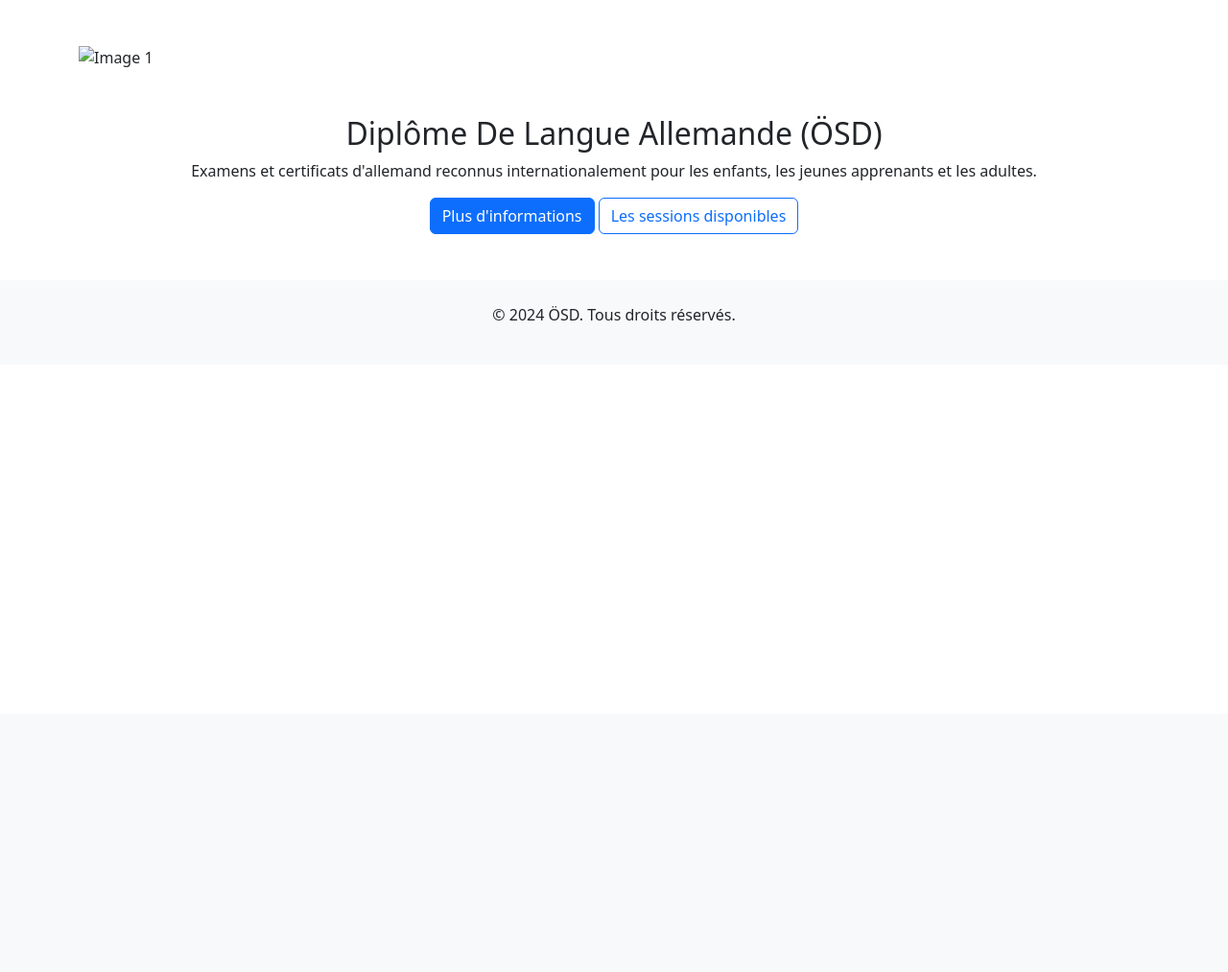
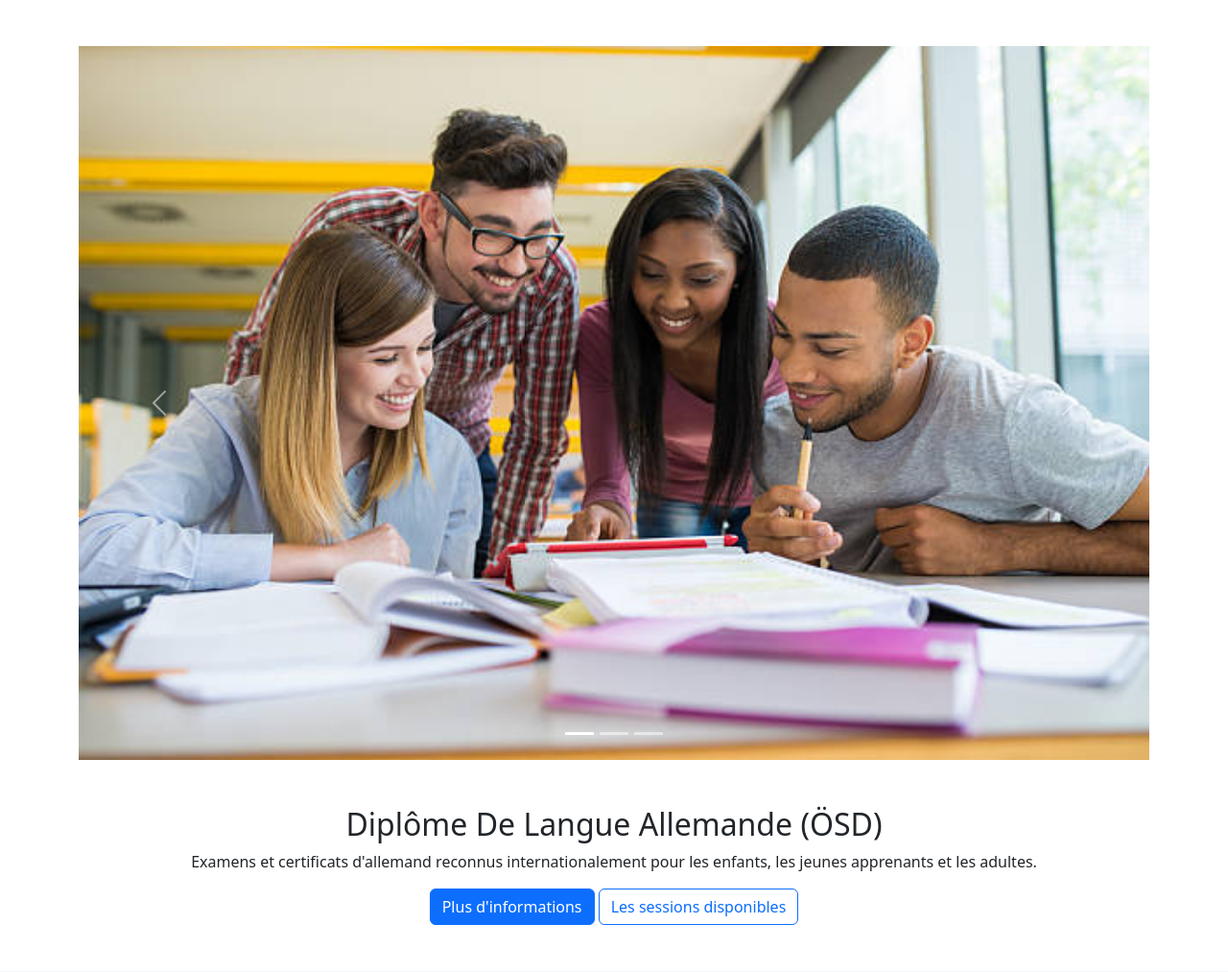
Before and after one commit to MohamedOuijjane/PlatformInscription, a CodeIgniter 4 app: the page made by app/Views/index.php in a window 1280 px wide. Shown: the part 56-1069 px from the top of the page at 96% size. Before the commit the page ends 390 px from the top, so only its background shows below. Run offline with PHP 8.4 and a stand-in for CodeIgniter, Linux system fonts and the light colour scheme; the template is opened without the code that fills it, so the values that code supplies are empty; some libraries are stand-ins or nearby versions.

Commit message:
L'ajout des image au carsouel  Y.M

```diff
--- a/app/Views/index.php
+++ b/app/Views/index.php
@@ -13,15 +13,16 @@
     </div>
     <div class="carousel-inner">
     <div class="carousel-item active">
-            <img src="" class="d-block w-100" alt="Image 1">
+        <img src="images/image1.jpg" class="d-block w-100" alt="Image 1">
     </div>
     <div class="carousel-item">
-            <img src="" class="d-block w-100" alt="Image 2">
+        <img src="images/image2.png" class="d-block w-100" alt="Image 2">
     </div>
     <div class="carousel-item">
-            <img src="" class="d-block w-100" alt="Image 3">
+        <img src="images/image3.jpg" class="d-block w-100" alt="Image 3">
     </div>
 </div>
+
     <button class="carousel-control-prev" type="button" data-bs-target="#carouselExampleIndicators" data-bs-slide="prev">
         <span class="carousel-control-prev-icon" aria-hidden="true"></span>
         <span class="visually-hidden">Previous</span>
```
Also changed, not shown: app/Views/images/image1.jpg (added), app/Views/images/image2.png (added), app/Views/images/image3.jpg (added). Lines whose indentation alone changed are shown as unchanged.
